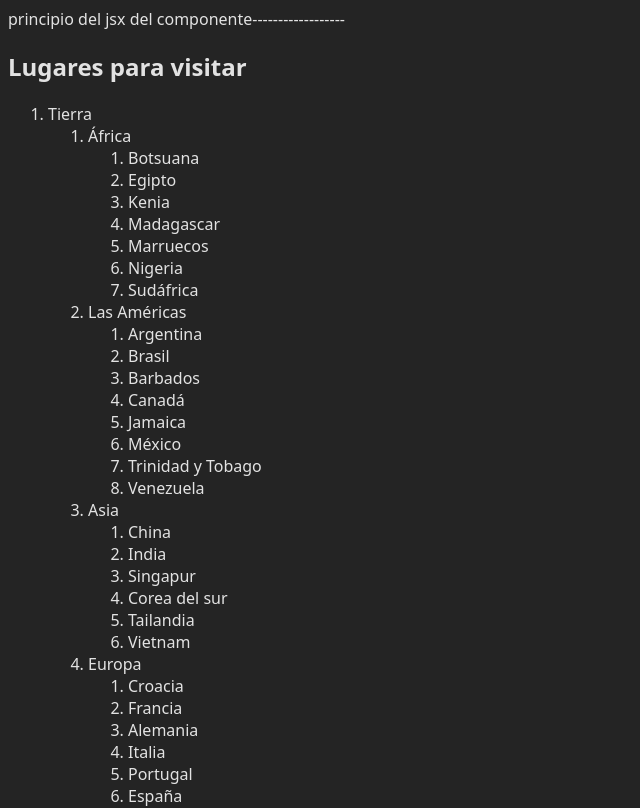
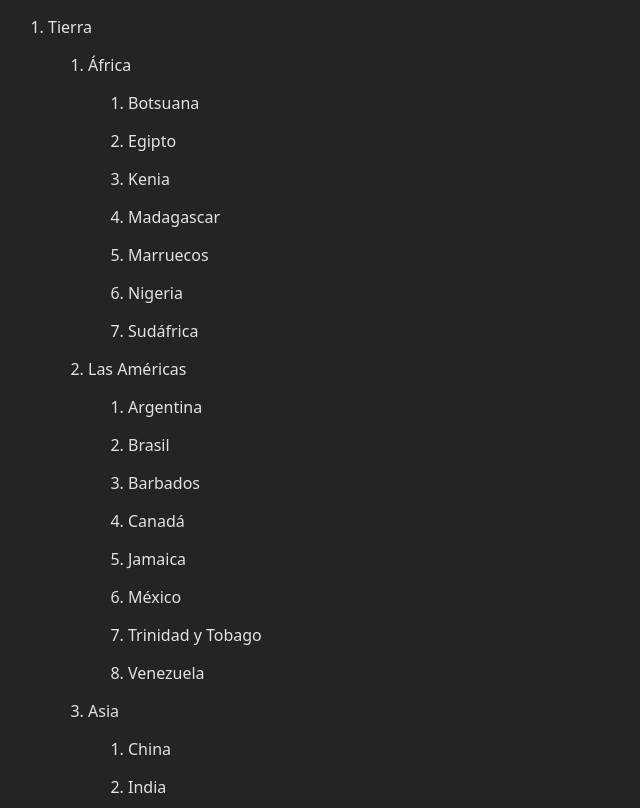
Before and after one commit to bryan-ignacio/react_v19.1, a React (Vite) app in the folder 03-gestion-estado/: page / in a window 1280 px wide. Shown: the top 808 px of the page, without its empty margins (0-640 px from the left). Built offline with nearby package versions, Linux system fonts and the light colour scheme.

Commit message:
estado anidado

```diff
--- /dev/null
+++ b/03-gestion-estado/src/components/02-eleccion-estructura-estado/04-estado-anidado-resolve.jsx
@@ -0,0 +1,35 @@
+import { useState } from "react";
+import { initialTravelPlan } from "./places";
+
+export default function Lugares() {
+  const [lugares, setLugares] = useState(initialTravelPlan);
+
+  const planetas = lugares.childPlaces;
+  return (
+    <>
+      <ol>
+        {planetas.map((planeta) => {
+          return <HojasLugares lugar={planeta} />;
+        })}
+      </ol>
+    </>
+  );
+}
+
+function HojasLugares({ lugar }) {
+  const lugares = lugar.childPlaces;
+  return (
+    <>
+      <li>
+        <p>{lugar.title}</p>
+        {lugares.length > 0 && (
+          <ol>
+            {lugares.map((lugarChild) => {
+              return <HojasLugares lugar={lugarChild} />;
+            })}
+          </ol>
+        )}
+      </li>
+    </>
+  );
+}
--- a/03-gestion-estado/src/main.jsx
+++ b/03-gestion-estado/src/main.jsx
@@ -1,11 +1,10 @@
 import { StrictMode } from "react";
 import { createRoot } from "react-dom/client";
 import "./index.css";
-
-import PlanDeViaje from "./components/02-eleccion-estructura-estado/04-estado-profundamente-anidado";
+import Lugares from "./components/02-eleccion-estructura-estado/04-estado-anidado-resolve";
 
 createRoot(document.getElementById("root")).render(
   <StrictMode>
-    <PlanDeViaje />
+    <Lugares />
   </StrictMode>,
 );
```
